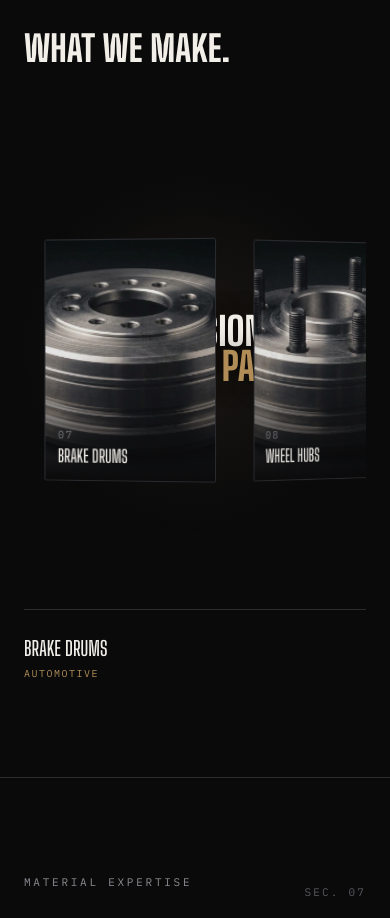
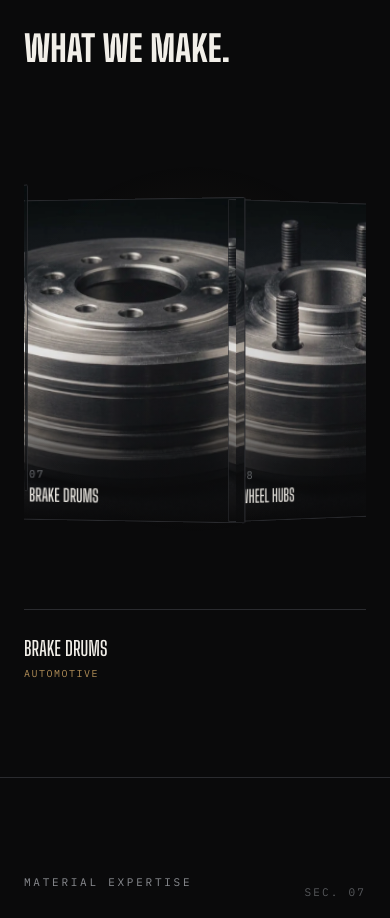
Before and after one commit to Ravi19931505/rai-industries-updated, a React (Vite) app: page / in a window 390 px wide. Shown: the part 10680-11598 px from the top of the page. Built offline with nearby package versions, Linux system fonts and the light colour scheme.

Commit message:
Orbital: bigger mobile panels, hide center text on phones
Co-Authored-By: Claude Opus 5.5 <noreply@anthropic.com>
Claude-Session: https://claude.ai/code/session_0151oRG6SHFggWs6SKEKmL8j

```diff
--- a/src/components/ProductOrbital.tsx
+++ b/src/components/ProductOrbital.tsx
@@ -213,7 +213,7 @@ export default function ProductOrbital() {
         role="group"
         aria-label="Product catalogue — drag, scroll, or use arrow keys to rotate"
       >
-        <div className="orbital-center-text" aria-hidden="true">
+        <div className="orbital-center-text hidden! sm:flex!" aria-hidden="true">
           <Reveal>
             <h3 className="font-display font-extrabold uppercase text-paper leading-[0.9]">
               <span className="block text-[10vw] sm:text-[6vw] md:text-[4.5vw]">Precision</span>
--- a/src/index.css
+++ b/src/index.css
@@ -104,9 +104,9 @@ body {
    backface-visibility hidden so panels rotated away from camera disappear
    instead of showing a mirrored image. */
 .orbital-stage {
-  --ring-radius: clamp(210px, 58vw, 300px);
-  --pw: 0.72;
-  --ph: 0.98;
+  --ring-radius: clamp(240px, 70vw, 330px);
+  --pw: 0.8;
+  --ph: 1.08;
   /* Perspective must stay large relative to --ring-radius, or CSS's own
      foreshortening (scale = perspective / (perspective - z)) magnifies the
      front-facing panels well past their nominal box size — that extra,
```
